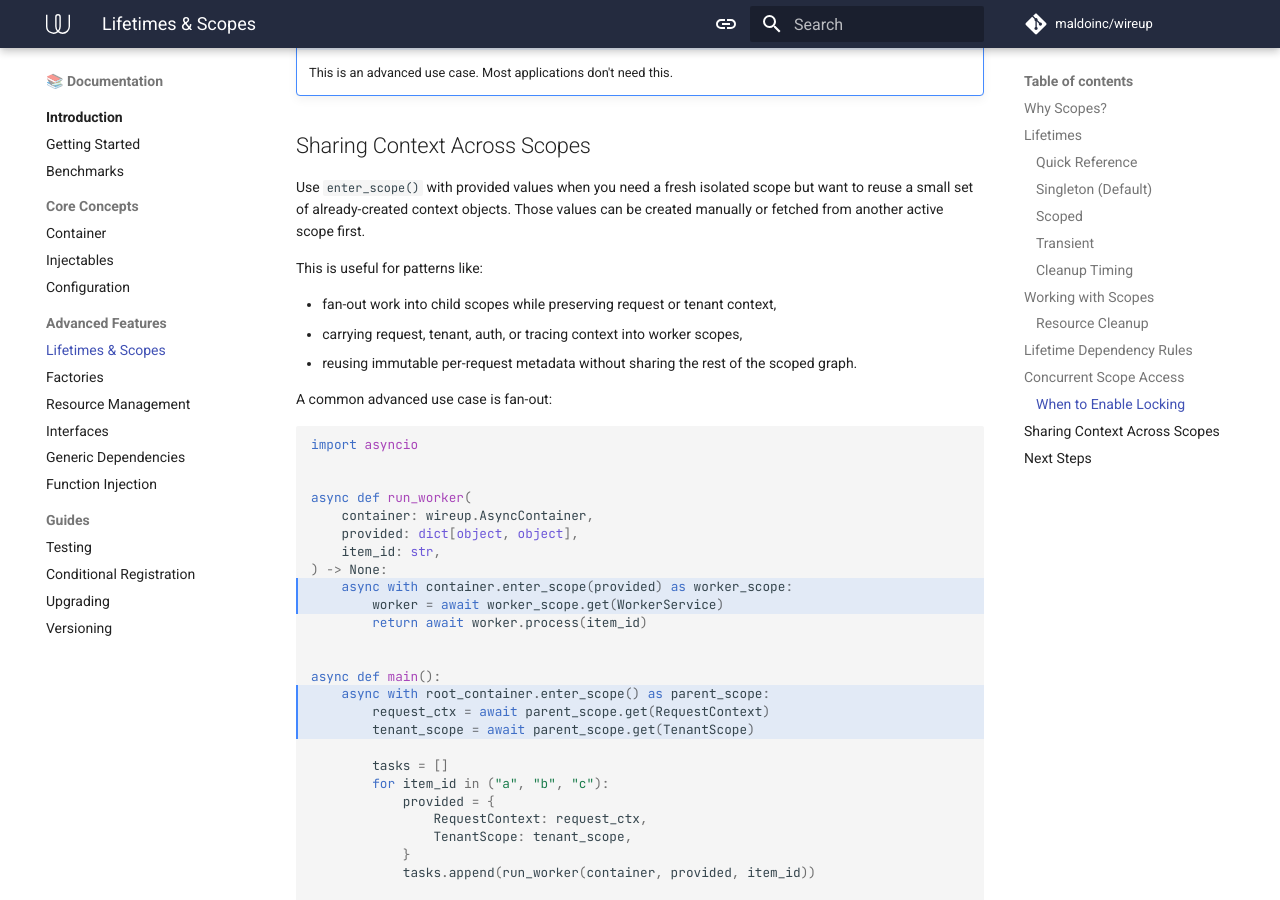
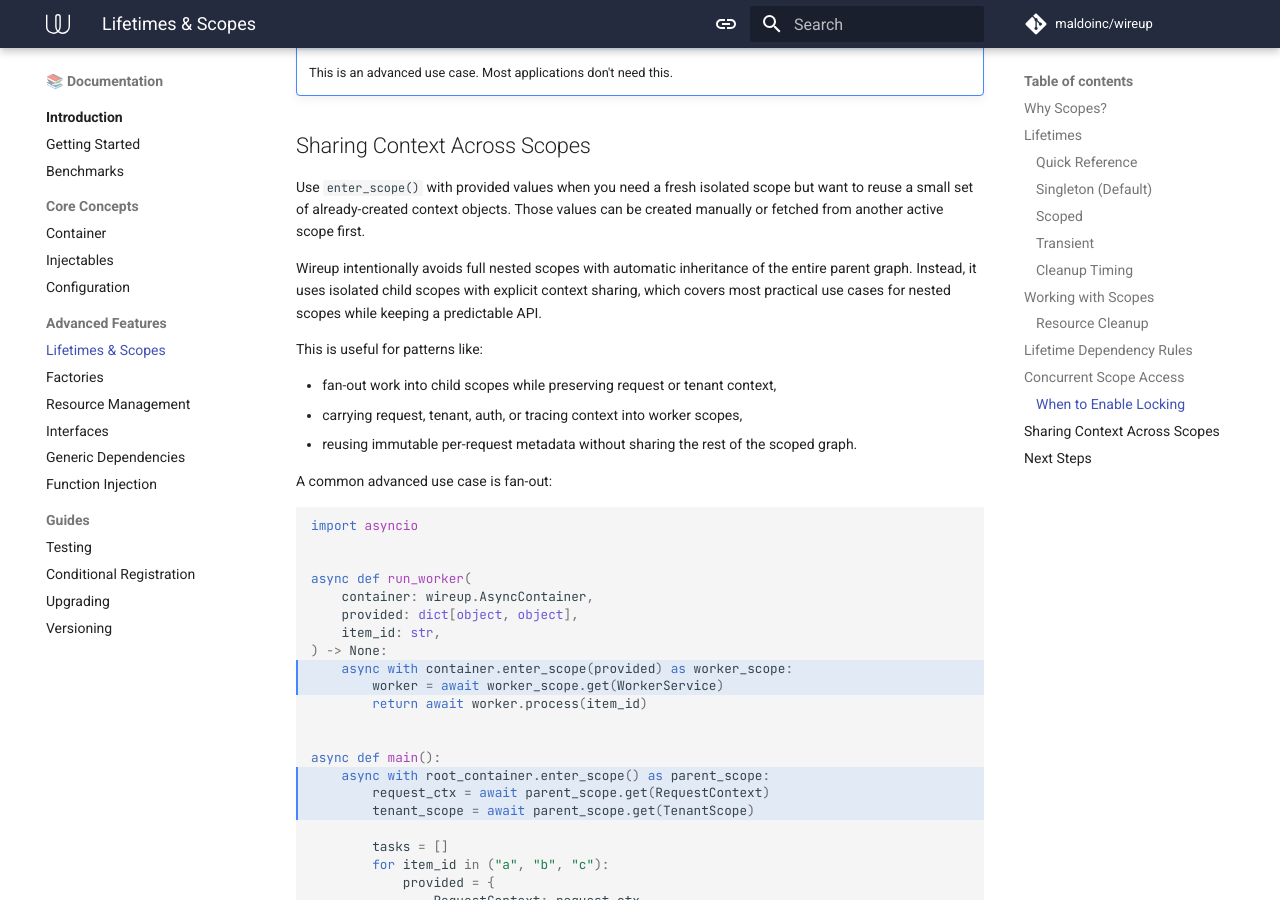
Before and after one commit to maldoinc/wireup, an MkDocs documentation site: the page built from docs/pages/lifetimes_and_scopes.md, in a window 1280 px wide and 900 px high, scrolled down 3836 px. Built offline with MkDocs 1.6.1 and Material for MkDocs 9.7.7, drawn with Linux system fonts in a browser that asks for light colours; comment, search, counter and statistics services are not loaded; the version menu is left out.

Commit message:
Update docs wording

```diff
--- a/docs/pages/lifetimes_and_scopes.md
+++ b/docs/pages/lifetimes_and_scopes.md
@@ -220,6 +220,9 @@ container = wireup.create_async_container(
 Use `enter_scope()` with provided values when you need a fresh isolated scope but want to reuse a small set of
 already-created context objects. Those values can be created manually or fetched from another active scope first.
 
+Wireup intentionally avoids full nested scopes with automatic inheritance of the entire parent graph. Instead, it uses
+isolated child scopes with explicit context sharing, which covers most practical use cases for nested scopes while keeping a predictable API.
+
 This is useful for patterns like:
 
 - fan-out work into child scopes while preserving request or tenant context,
```
